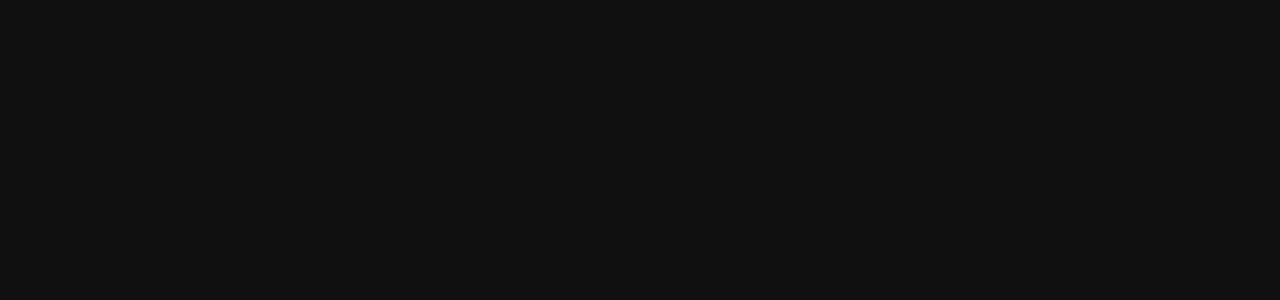
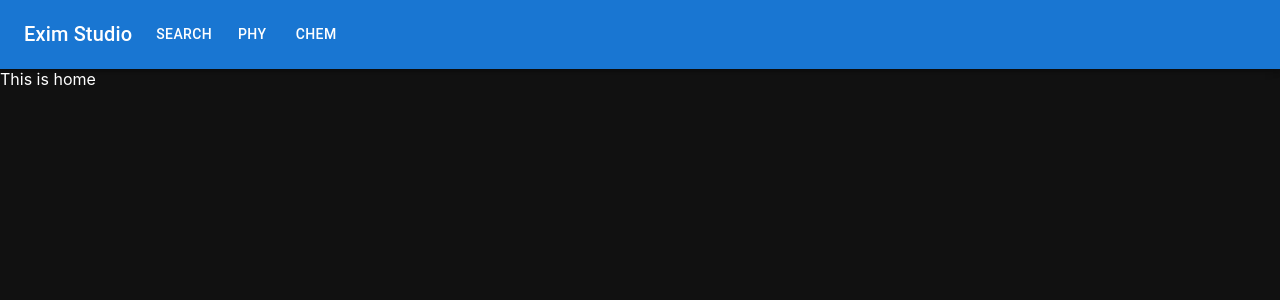
Before and after one commit to eximstudio/website, a React (Create React App) app: page / in a window 1280 px wide. Shown: the top 300 px of the page. Built offline with nearby package versions, Linux system fonts and the light colour scheme.

Commit message:
ref: idk, whatever

```diff
--- /dev/null
+++ b/src/common/base.tsx
@@ -0,0 +1,11 @@
+import { Outlet } from "react-router-dom";
+import Nav from "./nav";
+
+export default function Base() {
+    return <>
+        <Nav />
+        <div style={{ color: "#fff" }}>
+            <Outlet />
+        </div>
+    </>
+}
--- a/src/common/nav.tsx
+++ b/src/common/nav.tsx
@@ -1,3 +1,114 @@
-export default function Nav({ current }: { current: string }) {
-  return <></>;
+import * as React from 'react';
+import AppBar from '@mui/material/AppBar';
+import Box from '@mui/material/Box';
+import Toolbar from '@mui/material/Toolbar';
+import IconButton from '@mui/material/IconButton';
+import Typography from '@mui/material/Typography';
+import Menu from '@mui/material/Menu';
+import MenuIcon from '@mui/icons-material/Menu';
+import Container from '@mui/material/Container';
+import Button from '@mui/material/Button';
+import MenuItem from '@mui/material/MenuItem';
+import { Link, useNavigate } from 'react-router-dom';
+import LightModeOutlinedIcon from '@mui/icons-material/LightModeOutlined';
+import DarkModeOutlinedIcon from '@mui/icons-material/DarkModeOutlined';
+
+const pages = ['Search', 'Phy', 'Chem'];
+
+export default function Nav() {
+  const navigate = useNavigate()
+  const [anchorElNav, setAnchorElNav] = React.useState<null | HTMLElement>(null);
+  // const [anchorElUser, setAnchorElUser] = React.useState<null | HTMLElement>(null);
+
+  const handleOpenNavDrawer = (event: React.MouseEvent<HTMLElement>) => {
+    setAnchorElNav(event.currentTarget);
+  };
+
+  const handleCloseNavMenu = () => {
+    setAnchorElNav(null);
+  };
+
+  return (
+    <AppBar position="static">
+      <Container maxWidth="xl">
+        <Toolbar disableGutters>
+          <Link to="/"
+            style={{ color: "#fff", textDecoration: "none" }}
+          >
+            <Typography
+              variant="h6"
+              noWrap
+              component="div"
+              sx={{ mr: 2, display: { xs: 'none', md: 'flex' } }}
+
+            >
+              Exim Studio
+            </Typography>
+          </Link>
+
+          <Box sx={{ flexGrow: 1, display: { xs: 'flex', md: 'none' } }}>
+            <IconButton
+              size="large"
+              aria-label="account of current user"
+              aria-controls="menu-appbar"
+              aria-haspopup="true"
+              onClick={handleOpenNavDrawer}
+              color="inherit"
+            >
+              <MenuIcon />
+            </IconButton>
+            {/* <Menu
+              id="menu-appbar"
+              anchorEl={anchorElNav}
+              anchorOrigin={{
+                vertical: 'bottom',
+                horizontal: 'left',
+              }}
+              keepMounted
+              transformOrigin={{
+                vertical: 'top',
+                horizontal: 'left',
+              }}
+              open={Boolean(anchorElNav)}
+              onClose={handleCloseNavMenu}
+              sx={{
+                display: { xs: 'block', md: 'none' },
+              }}
+            >
+              {pages.map((page) => (
+                <MenuItem key={page} onClick={() => navigate(page.toLowerCase())}>
+                  <Typography textAlign="center">{page}</Typography>
+                </MenuItem>
+              ))}
+            </Menu> */}
+          </Box>
+          <Link to="/"
+            style={{ color: "#fff", textDecoration: "none" }}
+          >
+            <Typography
+              variant="h6"
+              noWrap
+              component="div"
+              sx={{ flexGrow: 1, display: { xs: 'flex', md: 'none' } }}
+
+            >
+              Exim Studio
+            </Typography>
+          </Link>
+          <Box sx={{ flexGrow: 1, display: { xs: 'none', md: 'flex' } }}>
+            {pages.map((page) => (
+              <Button
+                key={page}
+                onClick={() => navigate(page.toLowerCase())}
+                sx={{ my: 2, color: 'white', display: 'block' }}
+
+              >
+                {page}
+              </Button>
+            ))}
+          </Box>
+        </Toolbar>
+      </Container>
+    </AppBar>
+  );
 }
--- a/src/home/index.tsx
+++ b/src/home/index.tsx
@@ -1,3 +1,3 @@
 export default function Home() {
-  return <></>;
+  return <>This is home</>;
 }
--- /dev/null
+++ b/src/pages/chem/index.tsx
@@ -0,0 +1,3 @@
+export default function Chem() {
+    return <>This is chem</>
+}
--- /dev/null
+++ b/src/pages/phy/index.tsx
@@ -0,0 +1,3 @@
+export default function Phy() {
+    return <>This is Phy</>
+}
--- a/src/search/index.tsx
+++ b/src/search/index.tsx
@@ -1,8 +1,9 @@
 import { Outlet } from "react-router-dom";
 
-export default function Search({ query }: { query?: string }) {
+export default function Search() {
   return (
     <>
+      Search
       <Outlet />
     </>
   );
```
Also changed, not shown: src/routes/index.tsx (+16 -1 lines), src/logo.svg (deleted).
